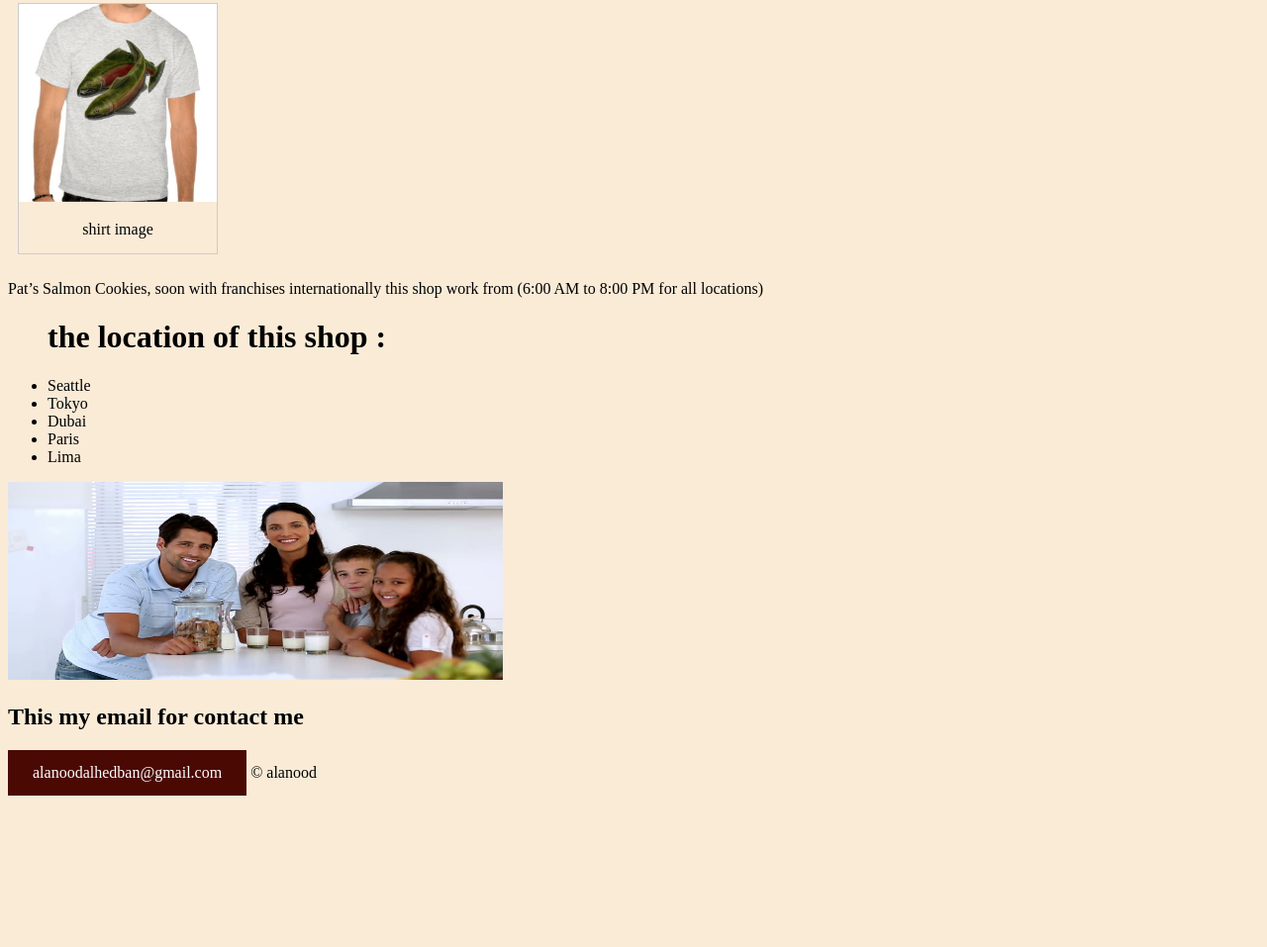
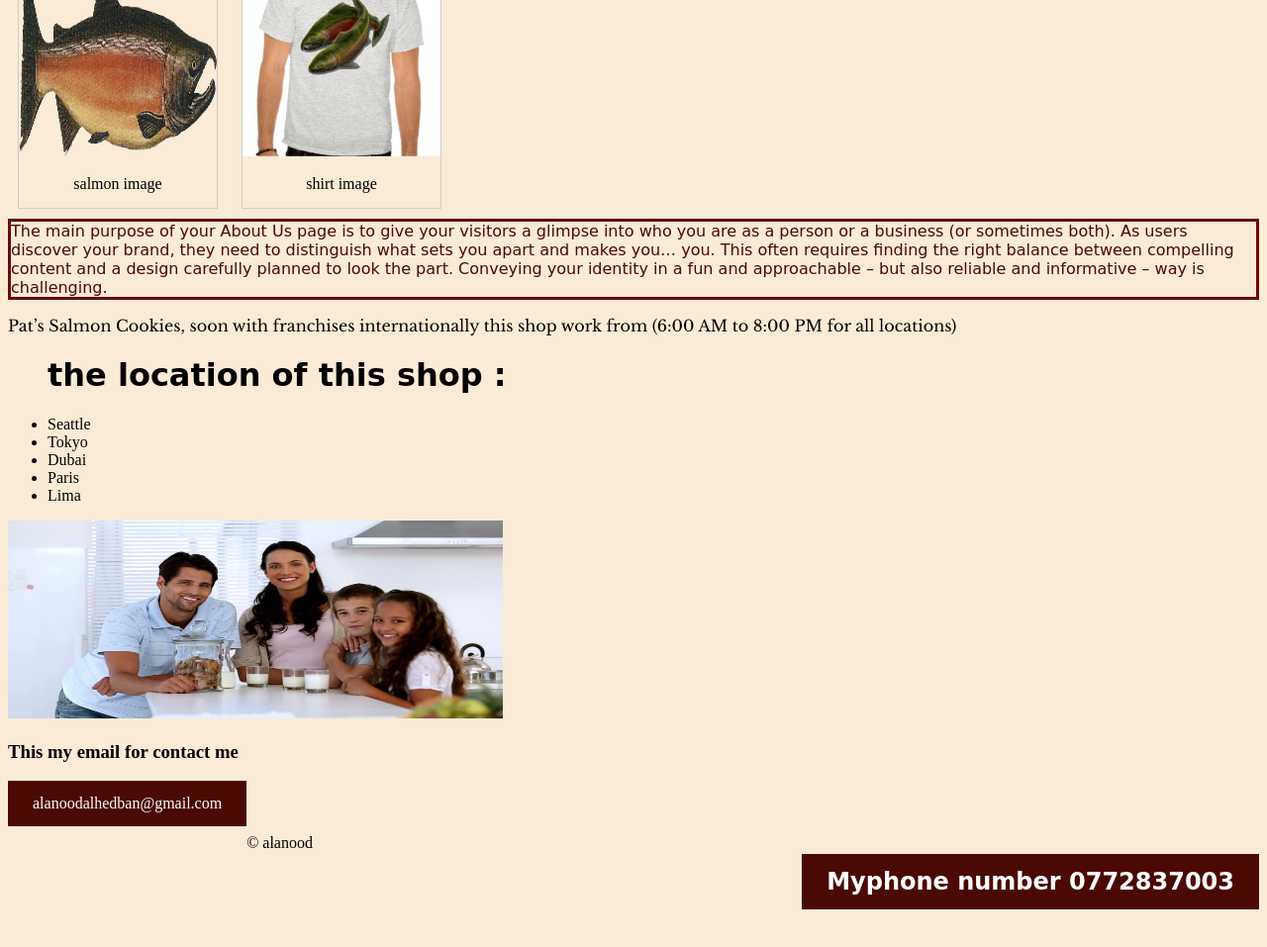
Before and after one commit to alanoodalhedban/cookie-stand, a plain HTML site: page index.html in a window 1280 px wide. Shown: the part 335-1292 px from the top of the page at 99% size. Before the commit the page ends 1147 px from the top, so only its background shows below. Drawn offline with nearby package versions, Linux system fonts and the light colour scheme.

Commit message:
add css on cookie satnd

```diff
--- a/index.html
+++ b/index.html
@@ -7,6 +7,8 @@
     <meta name="viewport" content="width=device-width, initial-scale=1.0">
     <title>Document</title>
     <link href="indstyle.css" type="text/css" rel="stylesheet" />
+    <link rel="preconnect" href="https://fonts.gstatic.com">
+<link href="https://fonts.googleapis.com/css2?family=Libre+Baskerville&display=swap" rel="stylesheet">
 </head>
 
 <body>
@@ -51,6 +53,15 @@
 
 
     <main>
+
+    <article>
+ The main purpose of your About Us page is to give your visitors a glimpse into who you are as a person or
+ a business (or sometimes both).
+ As users discover your brand, they need to distinguish what sets you apart and makes you… you.
+This often requires finding the right balance between compelling content and a design carefully planned to
+ look the part.
+Conveying your identity in a fun and approachable – but also reliable and informative – way is challenging.
+        </article>
         <p>
             Pat’s Salmon Cookies, soon with franchises internationally
             this shop work from (6:00 AM to 8:00 PM for all locations)
@@ -76,13 +87,24 @@
 
 
 
-       <h2> This my email for contact me </h2>
+       <h3> This my email for contact me </h3>
        <a class='B' href='mailto:alanoodalhedban@gmail.com'>
         alanoodalhedban@gmail.com
     </a>
+    <br>
+   <br>
+   <br>
+    &copy alanood
 
 
-    &copy alanood
+
+
+
+    <h2> Myphone number 0772837003</h2>
+
+
+
+
     </footer>
 </body>
 
--- a/indstyle.css
+++ b/indstyle.css
@@ -5,7 +5,7 @@ a{
   text-align: center;
   text-decoration: none;
   display: inline-block;
-
+  float: right;
   top: 2000;
 }
 
@@ -36,4 +36,34 @@ a.B{
   text-decoration: none;
   display: inline-block;
   top: 2000;
+  float: left;
+  margin-bottom: 1000px;
+
+
 }
+
+p{
+  font-family: 'Libre Baskerville', serif;
+}
+h1{
+  font-family: 'Sigmar One', cursive;
+}
+h2{
+  background-color: #4b0904;
+   color: white;
+  padding: 14px 25px;
+  text-align: center;
+  text-decoration: none;
+  display: inline-block;
+  top: 2000;
+  float: right;
+  margin-bottom: 1000px;
+
+  font-family: 'Sigmar One', cursive;
+}
+article{
+  font-family: 'Sigmar One', cursive;
+  border-style: solid;
+  border-color:#690a03 ;
+  color: #4b0904;
+}
```
